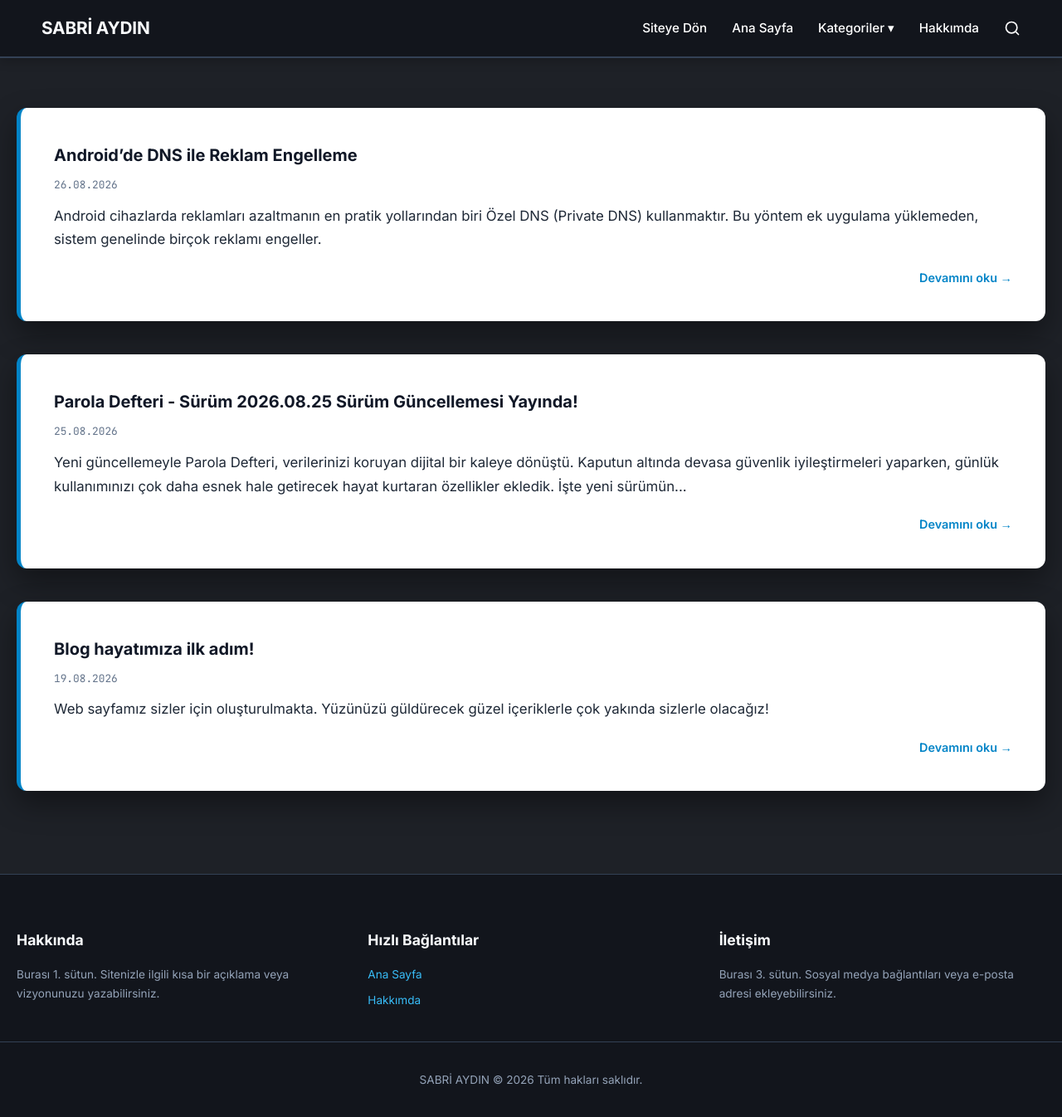
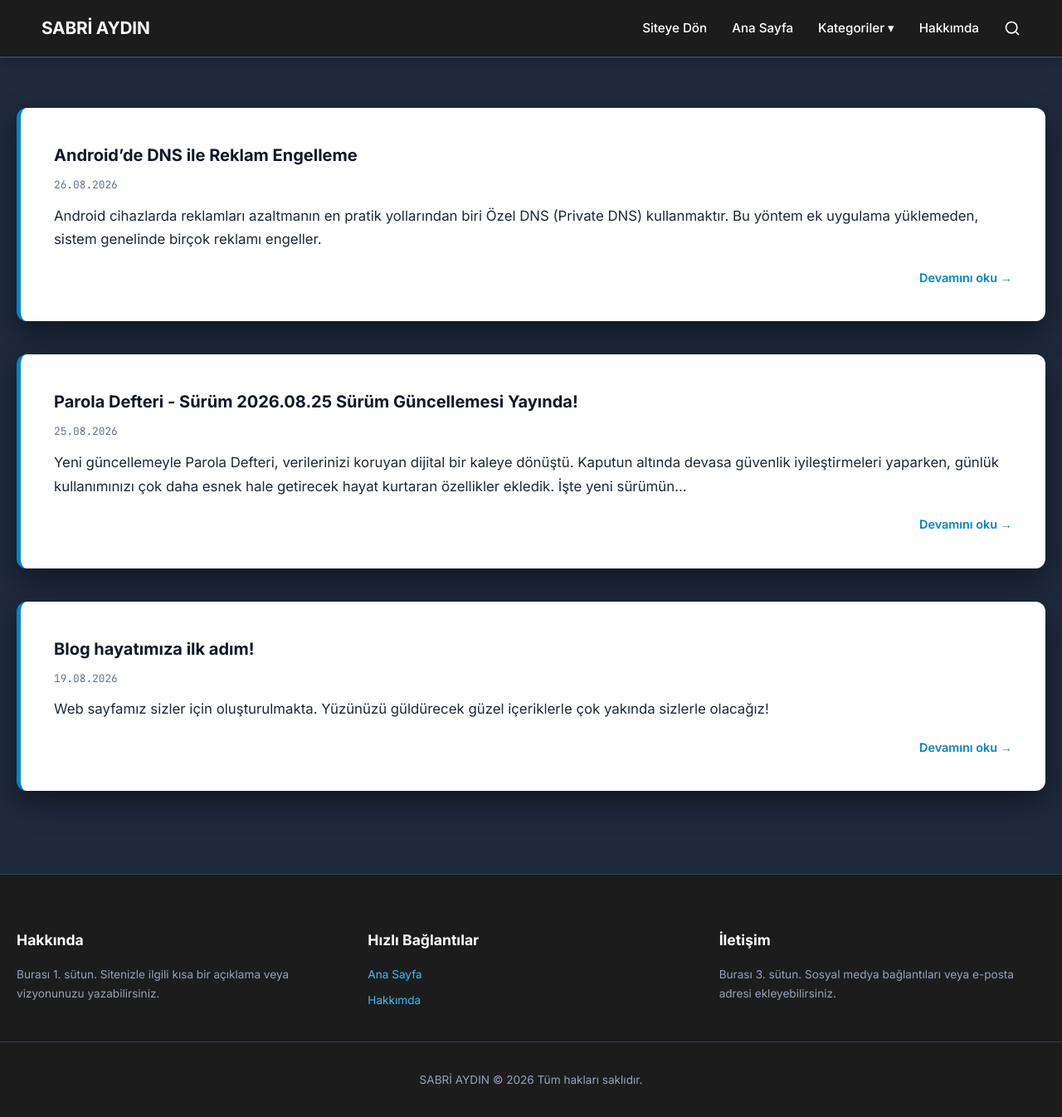
Before and after one commit to sabriaydin/blog, a Jekyll site: the page built from index.html, in a window 1280 px wide and 1346 px high. Shown: the whole window at 83% size. Built offline with Jekyll 4.4.1, drawn with Linux system fonts in a browser that asks for light colours; the list of posts is cut into pages by our own code.

Commit message:
Update default.html

```diff
--- a/_layouts/default.html
+++ b/_layouts/default.html
@@ -11,9 +11,9 @@
     @import url('https://fonts.googleapis.com/css2?family=JetBrains+Mono:wght@400;500;700&family=Inter:wght@400;500;600;700&display=swap');
 
     :root {
-      --bg-color: #1e2127;
-      --header-bg: #12151c;
-      --footer-bg: #12151c;
+      --bg-color: #1e293b;
+      --header-bg: #1c1c1c;
+      --footer-bg: #1c1c1c;
       --card-bg: #ffffff;
       --text-dark: #1f2937;
       --heading-dark: #111827;
```
